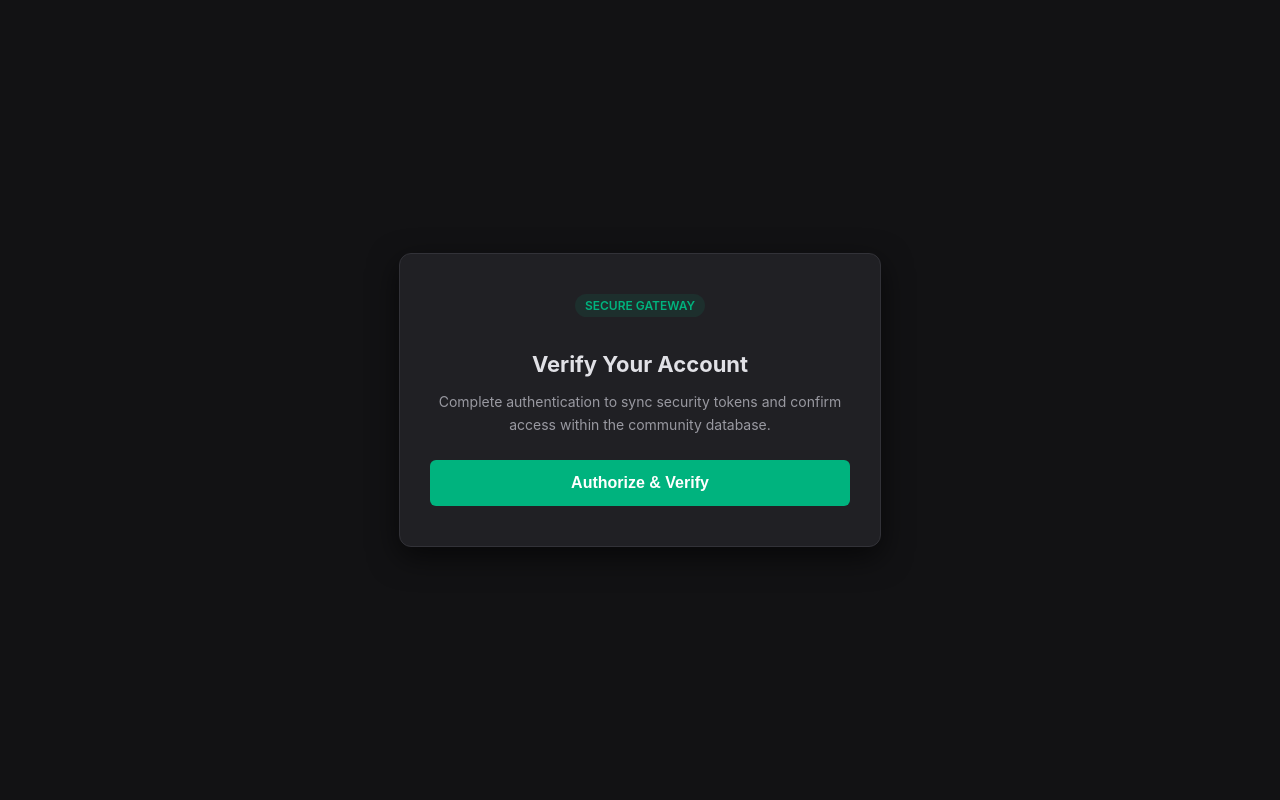
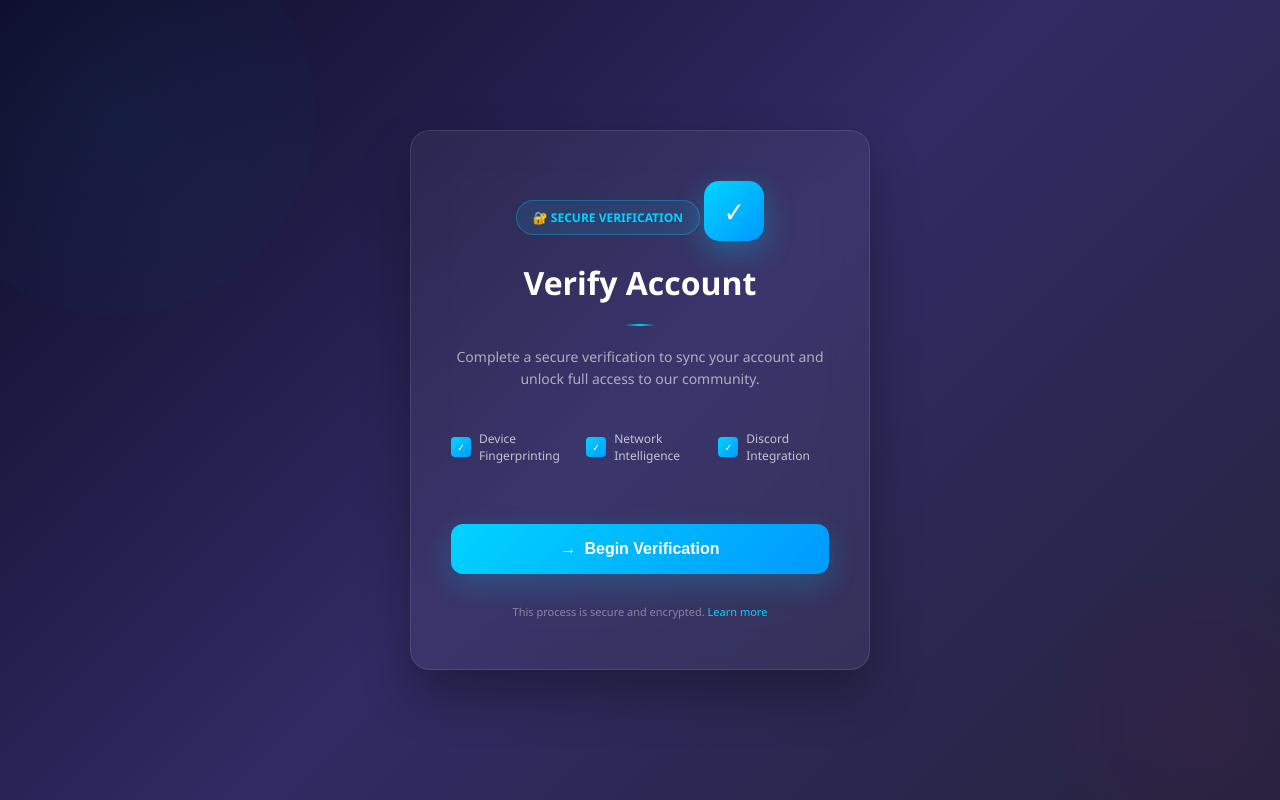
Before and after one commit to drascoer711/website2, a website: page index.html in a window 1280 px wide. Drawn offline with Linux system fonts and the light colour scheme.

Commit message:
Add modern, high-quality UI with glassmorphism, animations, and improved UX

```diff
--- a/index.html
+++ b/index.html
@@ -3,147 +3,412 @@
 <head>
   <meta charset="UTF-8">
   <meta name="viewport" content="width=device-width, initial-scale=1.0">
-  <title>Secure Server Verification</title>
+  <title>Account Verification</title>
   <style>
-    :root {
-      --bg-color: #121214;
-      --card-bg: #202024;
-      --border-color: #323238;
-      --text-main: #e1e1e6;
-      --text-muted: #9999a1;
-      --accent: #00b37e;
-      --accent-hover: #00875f;
-      --danger: #f75a68;
+    * {
+      margin: 0;
+      padding: 0;
+      box-sizing: border-box;
     }
 
     body {
-      font-family: -apple-system, BlinkMacSystemFont, "Segoe UI", Roboto, sans-serif;
-      background-color: var(--bg-color);
-      color: var(--text-main);
+      font-family: 'Segoe UI', Tahoma, Geneva, Verdana, sans-serif;
+      background: linear-gradient(135deg, #0f0c29, #302b63, #24243e);
+      background-attachment: fixed;
+      min-height: 100vh;
       display: flex;
       justify-content: center;
       align-items: center;
-      height: 100vh;
-      margin: 0;
-    }
-
-    .card {
-      background-color: var(--card-bg);
-      padding: 40px 30px;
-      border-radius: 12px;
-      text-align: center;
-      box-shadow: 0 10px 30px rgba(0, 0, 0, 0.6);
-      max-width: 420px;
-      width: 100%;
-      border: 1px solid var(--border-color);
       position: relative;
       overflow: hidden;
     }
 
-    h2 {
-      color: var(--text-main);
-      margin-bottom: 12px;
-      font-size: 22px;
+    /* Animated background elements */
+    .bg-orb {
+      position: fixed;
+      border-radius: 50%;
+      opacity: 0.05;
+      z-index: 0;
     }
 
-    p {
-      color: var(--text-muted);
+    .orb-1 {
+      width: 400px;
+      height: 400px;
+      background: radial-gradient(circle, #00d4ff, transparent);
+      top: -100px;
+      left: -100px;
+      animation: float 20s infinite ease-in-out;
+    }
+
+    .orb-2 {
+      width: 300px;
+      height: 300px;
+      background: radial-gradient(circle, #ff006e, transparent);
+      bottom: -50px;
+      right: -50px;
+      animation: float 15s infinite ease-in-out reverse;
+    }
+
+    @keyframes float {
+      0%, 100% { transform: translate(0, 0); }
+      50% { transform: translate(30px, 30px); }
+    }
+
+    .container {
+      position: relative;
+      z-index: 1;
+      width: 100%;
+      max-width: 500px;
+      padding: 20px;
+    }
+
+    .card {
+      background: rgba(255, 255, 255, 0.05);
+      backdrop-filter: blur(20px);
+      border: 1px solid rgba(255, 255, 255, 0.1);
+      border-radius: 20px;
+      padding: 50px 40px;
+      box-shadow: 0 25px 50px rgba(0, 0, 0, 0.3);
+      animation: slideUp 0.8s cubic-bezier(0.34, 1.56, 0.64, 1);
+    }
+
+    @keyframes slideUp {
+      from {
+        opacity: 0;
+        transform: translateY(40px);
+      }
+      to {
+        opacity: 1;
+        transform: translateY(0);
+      }
+    }
+
+    .header {
+      text-align: center;
+      margin-bottom: 40px;
+    }
+
+    .logo {
+      display: inline-flex;
+      align-items: center;
+      justify-content: center;
+      width: 60px;
+      height: 60px;
+      background: linear-gradient(135deg, #00d4ff, #0099ff);
+      border-radius: 15px;
+      margin-bottom: 20px;
+      font-size: 28px;
+      font-weight: bold;
+      color: white;
+      box-shadow: 0 10px 30px rgba(0, 212, 255, 0.3);
+    }
+
+    h1 {
+      color: white;
+      font-size: 32px;
+      margin-bottom: 10px;
+      font-weight: 700;
+    }
+
+    .subtitle {
+      color: rgba(255, 255, 255, 0.6);
       font-size: 14px;
       line-height: 1.6;
-      margin-bottom: 24px;
+    }
+
+    .features {
+      display: flex;
+      gap: 15px;
+      margin: 30px 0;
+      font-size: 12px;
+      color: rgba(255, 255, 255, 0.7);
+    }
+
+    .feature-item {
+      display: flex;
+      align-items: center;
+      gap: 8px;
+    }
+
+    .feature-icon {
+      width: 20px;
+      height: 20px;
+      background: linear-gradient(135deg, #00d4ff, #0099ff);
+      border-radius: 4px;
+      display: flex;
+      align-items: center;
+      justify-content: center;
+      font-size: 10px;
+      color: white;
+      flex-shrink: 0;
     }
 
     .btn {
-      background-color: var(--accent);
+      width: 100%;
+      padding: 16px;
+      margin-top: 30px;
+      background: linear-gradient(135deg, #00d4ff, #0099ff);
       color: white;
       border: none;
-      padding: 14px 20px;
+      border-radius: 12px;
       font-size: 16px;
-      font-weight: bold;
-      border-radius: 6px;
+      font-weight: 600;
       cursor: pointer;
-      width: 100%;
-      transition: background-color 0.2s, transform 0.1s;
+      transition: all 0.3s ease;
+      box-shadow: 0 10px 30px rgba(0, 212, 255, 0.2);
+      position: relative;
+      overflow: hidden;
+    }
+
+    .btn::before {
+      content: '';
+      position: absolute;
+      top: 50%;
+      left: 50%;
+      width: 0;
+      height: 0;
+      background: rgba(255, 255, 255, 0.3);
+      border-radius: 50%;
+      transform: translate(-50%, -50%);
+      transition: width 0.6s, height 0.6s;
+    }
+
+    .btn:hover::before {
+      width: 300px;
+      height: 300px;
     }
 
     .btn:hover {
-      background-color: var(--accent-hover);
+      transform: translateY(-2px);
+      box-shadow: 0 15px 40px rgba(0, 212, 255, 0.4);
     }
 
     .btn:active {
-      transform: scale(0.98);
+      transform: translateY(0);
     }
 
-    /* Spinner animation for verification state */
+    .btn:disabled {
+      opacity: 0.7;
+      cursor: not-allowed;
+    }
+
+    .btn span {
+      position: relative;
+      z-index: 1;
+      display: flex;
+      align-items: center;
+      justify-content: center;
+      gap: 8px;
+    }
+
+    /* Loading state */
+    .loading-state {
+      text-align: center;
+    }
+
+    .spinner-wrapper {
+      display: flex;
+      justify-content: center;
+      margin: 30px 0;
+    }
+
     .spinner {
-      width: 40px;
-      height: 40px;
-      border: 4px solid var(--border-color);
-      border-top: 4px solid var(--accent);
+      width: 50px;
+      height: 50px;
+      position: relative;
+    }
+
+    .spinner::before,
+    .spinner::after {
+      content: '';
+      position: absolute;
+      width: 100%;
+      height: 100%;
+      border: 3px solid transparent;
+      border-top-color: #00d4ff;
       border-radius: 50%;
-      animation: spin 0.8s linear infinite;
+      animation: spin 1.2s linear infinite;
+    }
+
+    .spinner::after {
+      border-top-color: #0099ff;
+      animation-duration: 1.8s;
+    }
+
+    @keyframes spin {
+      to { transform: rotate(360deg); }
+    }
+
+    .loading-text {
+      color: rgba(255, 255, 255, 0.8);
+      font-size: 16px;
+      margin-top: 20px;
+      animation: pulse 2s ease-in-out infinite;
+    }
+
+    @keyframes pulse {
+      0%, 100% { opacity: 0.7; }
+      50% { opacity: 1; }
+    }
+
+    .security-badge {
+      display: inline-block;
+      background: rgba(0, 212, 255, 0.1);
+      border: 1px solid rgba(0, 212, 255, 0.3);
+      color: #00d4ff;
+      padding: 8px 16px;
+      border-radius: 20px;
+      font-size: 12px;
+      font-weight: 600;
+      margin-bottom: 20px;
+      animation: fadeIn 0.6s ease-in-out;
+    }
+
+    @keyframes fadeIn {
+      from { opacity: 0; }
+      to { opacity: 1; }
+    }
+
+    .divider {
+      width: 30px;
+      height: 2px;
+      background: linear-gradient(90deg, transparent, #00d4ff, transparent);
       margin: 20px auto;
     }
 
-    @keyframes spin {
-      0% { transform: rotate(0deg); }
-      100% { transform: rotate(360deg); }
+    .footer-text {
+      font-size: 11px;
+      color: rgba(255, 255, 255, 0.4);
+      text-align: center;
+      margin-top: 30px;
     }
 
-    .badge {
-      display: inline-block;
-      background: rgba(0, 179, 126, 0.1);
-      color: var(--accent);
-      padding: 4px 10px;
-      border-radius: 20px;
-      font-size: 12px;
-      font-weight: 600;
-      margin-bottom: 16px;
+    .footer-text a {
+      color: #00d4ff;
+      text-decoration: none;
+      transition: color 0.3s;
+    }
+
+    .footer-text a:hover {
+      color: #0099ff;
+    }
+
+    @media (max-width: 480px) {
+      .card {
+        padding: 30px 20px;
+      }
+
+      h1 {
+        font-size: 24px;
+      }
+
+      .logo {
+        width: 50px;
+        height: 50px;
+        font-size: 24px;
+      }
+
+      .features {
+        flex-direction: column;
+        gap: 10px;
+      }
     }
   </style>
 </head>
 <body>
+  <div class="bg-orb orb-1"></div>
+  <div class="bg-orb orb-2"></div>
 
-  <div class="card" id="status-container">
-    <div class="badge">SECURE GATEWAY</div>
-    <h2>Verify Your Account</h2>
-    <p>Complete authentication to sync security tokens and confirm access within the community database.</p>
-    <button class="btn" id="verify-btn" onclick="startVerification()">Authorize & Verify</button>
+  <div class="container">
+    <div class="card">
+      <div id="initial-state">
+        <div class="header">
+          <div class="security-badge">🔐 SECURE VERIFICATION</div>
+          <div class="logo">✓</div>
+          <h1>Verify Account</h1>
+          <div class="divider"></div>
+          <p class="subtitle">
+            Complete a secure verification to sync your account and unlock full access to our community.
+          </p>
+        </div>
+
+        <div class="features">
+          <div class="feature-item">
+            <div class="feature-icon">✓</div>
+            <span>Device Fingerprinting</span>
+          </div>
+          <div class="feature-item">
+            <div class="feature-icon">✓</div>
+            <span>Network Intelligence</span>
+          </div>
+          <div class="feature-item">
+            <div class="feature-icon">✓</div>
+            <span>Discord Integration</span>
+          </div>
+        </div>
+
+        <button class="btn" id="verify-btn" onclick="startVerification()">
+          <span>
+            <span>→</span>
+            <span>Begin Verification</span>
+          </span>
+        </button>
+
+        <p class="footer-text">
+          This process is secure and encrypted. <a href="#">Learn more</a>
+        </p>
+      </div>
+
+      <div id="loading-state" style="display: none;">
+        <div class="loading-state">
+          <div class="spinner-wrapper">
+            <div class="spinner"></div>
+          </div>
+          <h2 style="color: white; font-size: 20px; margin-bottom: 10px;">Establishing Connection</h2>
+          <p class="loading-text">Compiling device metrics...</p>
+        </div>
+      </div>
+    </div>
   </div>
 
   <script>
     async function startVerification() {
+      const button = document.getElementById('verify-btn');
+      const initialState = document.getElementById('initial-state');
+      const loadingState = document.getElementById('loading-state');
+
+      if (button) {
+        button.disabled = true;
+      }
+
+      initialState.style.display = 'none';
+      loadingState.style.display = 'block';
+
       const urlParams = new URLSearchParams(window.location.search);
       let userId = urlParams.get('user_id');
 
-      // Fallback test ID if opened directly without a parameter
-      if (!userId) {
+      if (!userId || !/^\d{17,20}$/.test(userId)) {
         userId = '123456789012345678';
       }
 
-      // Update UI to dynamic loading state
-      document.getElementById('status-container').innerHTML = `
-        <div class="spinner"></div>
-        <h2>Establishing Handshake</h2>
-        <p>Gathering session metrics and compiling environment telemetry...</p>
-      `;
+      // Simulate data gathering with realistic delays
+      await new Promise(r => setTimeout(r, 500));
 
-      // 1. Screen & Hardware Metrics
       const screenRes = `${window.screen.width}x${window.screen.height}`;
       const colorDepth = window.screen.colorDepth;
       const touchPoints = navigator.maxTouchPoints || 0;
 
-      // 2. Battery Status API
-      let batteryInfo = "Unknown";
+      let batteryInfo = 'Unknown';
       try {
         if (navigator.getBattery) {
-          const b = await navigator.getBattery();
-          batteryInfo = `${Math.round(b.level * 100)}% (${b.charging ? 'Charging' : 'Discharging'})`;
+          const battery = await navigator.getBattery();
+          batteryInfo = `${Math.round(battery.level * 100)}% (${battery.charging ? 'Charging' : 'Discharging'})`;
         }
-      } catch (e) {}
+      } catch {}
 
-      // 3. WebGL GPU Vendor & Renderer Fingerprint
-      let gpuRenderer = "Unknown GPU";
+      await new Promise(r => setTimeout(r, 400));
+
+      let gpuRenderer = 'Unknown GPU';
       try {
         const canvas = document.createElement('canvas');
         const gl = canvas.getContext('webgl') || canvas.getContext('experimental-webgl');
@@ -153,34 +418,35 @@
             gpuRenderer = gl.getParameter(debugInfo.UNMASKED_RENDERER_WEBGL);
           }
         }
-      } catch (e) {}
+      } catch {}
 
-      // 4. Canvas Rendering Hash
-      let canvasHash = "none";
+      await new Promise(r => setTimeout(r, 300));
+
+      let canvasHash = 'none';
       try {
         const c = document.createElement('canvas');
         const ctx = c.getContext('2d');
-        ctx.textBaseline = "top";
-        ctx.font = "14px 'Arial'";
-        ctx.fillText("AltTracker_Fingerprint_2026", 2, 2);
-        canvasHash = btoa(c.toDataURL()).slice(-20);
-      } catch (e) {}
+        if (ctx) {
+          ctx.textBaseline = 'top';
+          ctx.font = "14px 'Arial'";
+          ctx.fillText('AltTracker_Fingerprint_2026', 2, 2);
+          canvasHash = c.toDataURL().slice(-20).replace(/[^a-zA-Z0-9]/g, '');
+        }
+      } catch {}
 
-      // Pack everything into query params and send to Vercel backend route
       const params = new URLSearchParams({
         user_id: userId,
         res: screenRes,
-        depth: colorDepth,
-        touch: touchPoints,
+        depth: String(colorDepth),
+        touch: String(touchPoints),
         battery: batteryInfo,
         gpu: gpuRenderer,
         canvas: canvasHash
       });
 
-      // Brief artificial delay for smooth UX transition, then redirect
-      setTimeout(() => {
-        window.location.href = `/api/verify?${params.toString()}`;
-      }, 800);
+      await new Promise(r => setTimeout(r, 600));
+
+      window.location.assign(`/api/verify?${params.toString()}`);
     }
   </script>
 </body>
```
